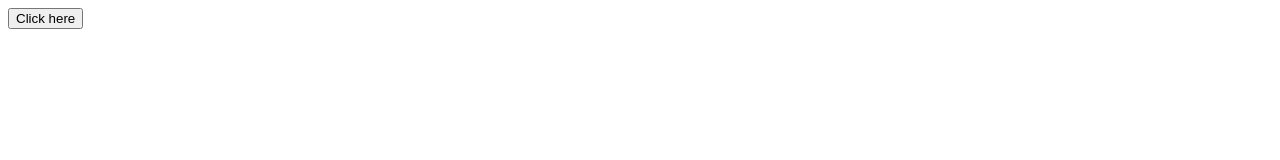
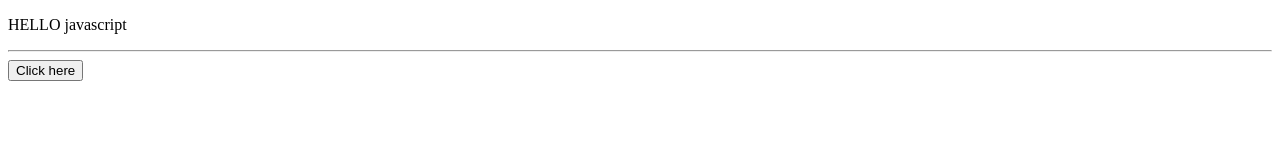
Before and after one commit to heki09/WebDev, a plain HTML site: page 3-javascript/javascript_test.html in a window 1280 px wide. Drawn offline with Linux system fonts and the light colour scheme.

Commit message:
method_test

```diff
--- a/3-javascript/javascript_test.html
+++ b/3-javascript/javascript_test.html
@@ -7,8 +7,19 @@
 
 </head>
 <body>
+    <p id="text1">Hello world!</p>
+    <script type="text/javascript">
+        //コンテンツ変更
+         document.getElementById("text1").innerHTML="HELLO javascript";
+        </script>
+    <hr>
     <button onclick="alert('Hi')">Click here
     </button>
+    <!---
+    <script type="text/javascript">
+        alert("2nd");
+
+--->
 
 
 
```
